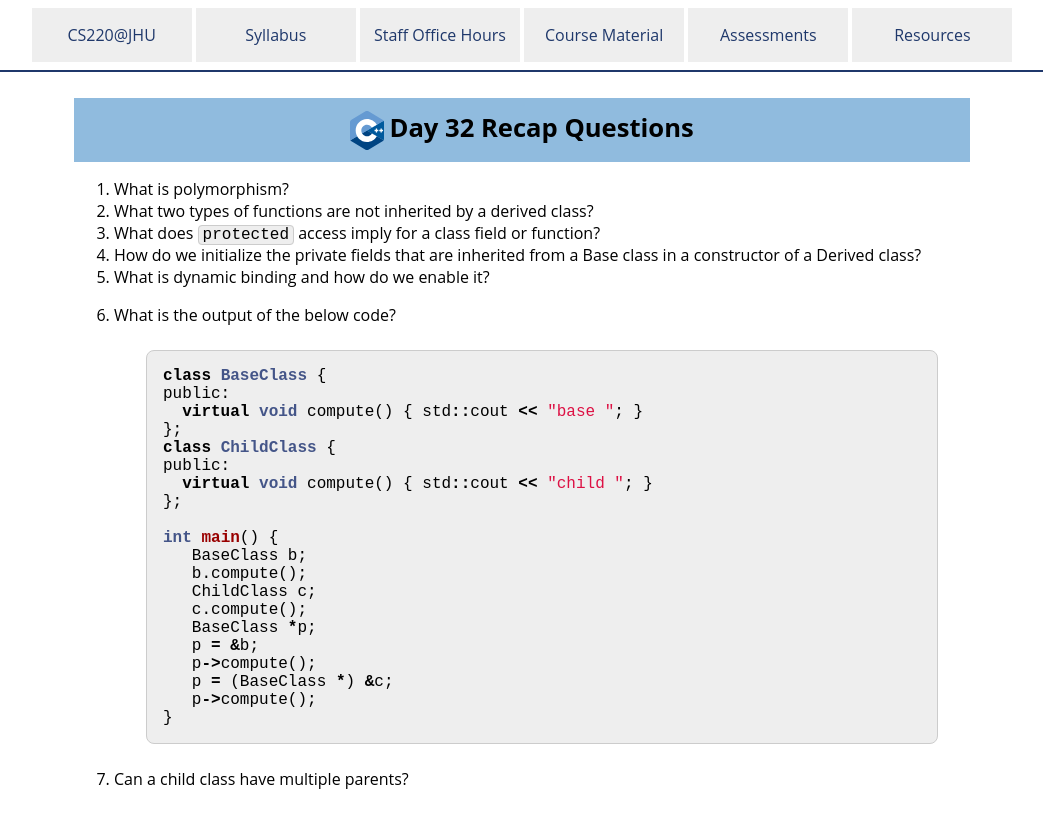
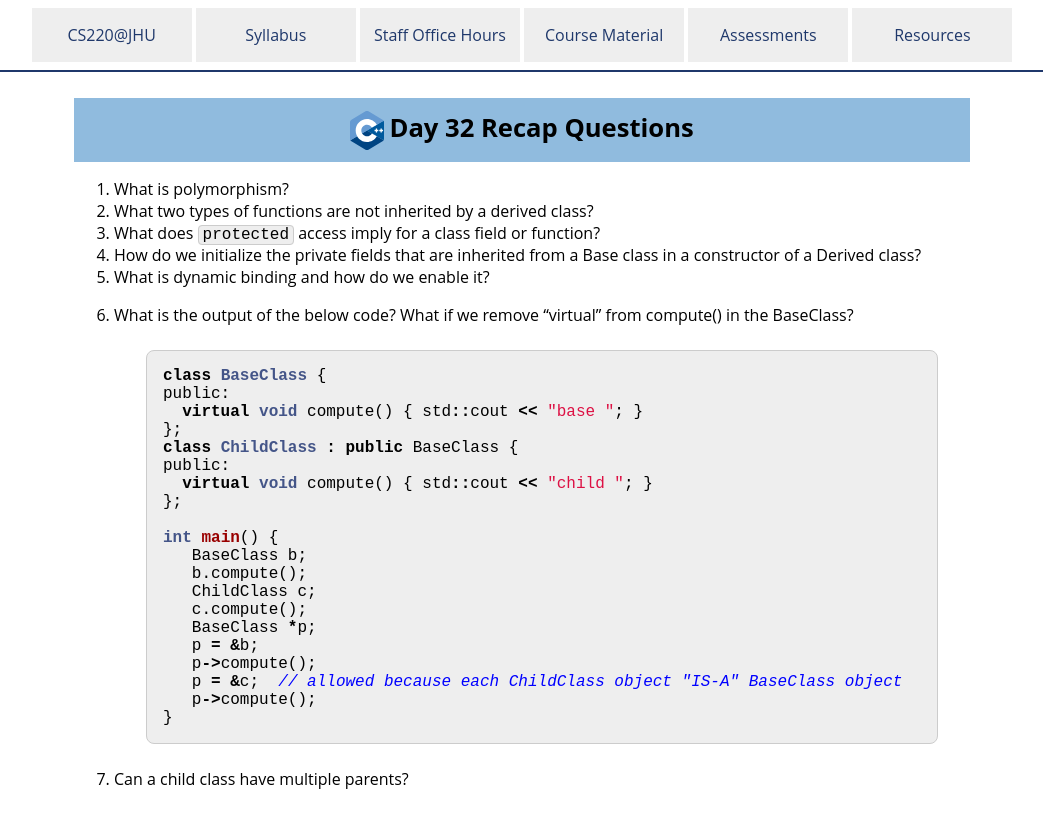
Before and after one commit to jhu-ip/cs220-f25, a Jekyll site: the page built from questions/day32.md, in a window 1280 px wide. Shown: the top 828 px of the page, without its empty margins (118-1161 px from the left). Built offline with Jekyll 4.4.1, drawn with Linux system fonts in a browser that asks for light colours.

Commit message:
fix to ex32 q6

````diff
--- a/questions/day32.md
+++ b/questions/day32.md
@@ -16,14 +16,14 @@ reference solutions:
 3.	What does `protected` access imply for a class field or function?
 4.  How do we initialize the private fields that are inherited from a Base class in a constructor of a Derived class?
 5.	What is dynamic binding and how do we enable it?
-6.  What is the output of the below code?
+6.  What is the output of the below code? What if we remove "virtual" from compute() in the BaseClass?
 
     ```cpp
     class BaseClass {
     public:
       virtual void compute() { std::cout << "base "; }
     };
-    class ChildClass {
+    class ChildClass : public BaseClass {
     public:
       virtual void compute() { std::cout << "child "; }
     };
@@ -36,7 +36,7 @@ reference solutions:
        BaseClass *p;
        p = &b;
        p->compute();
-       p = (BaseClass *) &c;
+       p = &c;  // allowed because each ChildClass object "IS-A" BaseClass object
        p->compute();
     }
     ```
````
Also changed, not shown: 1 other file.
